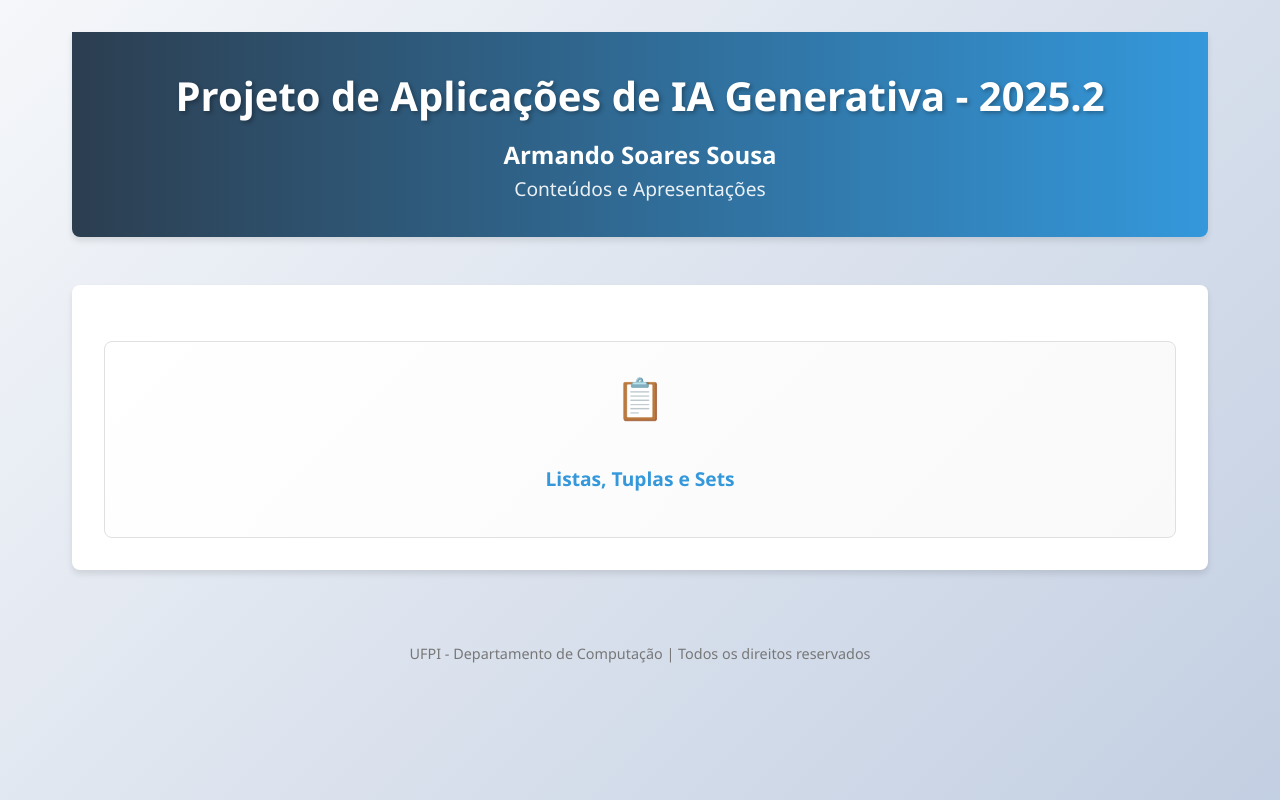
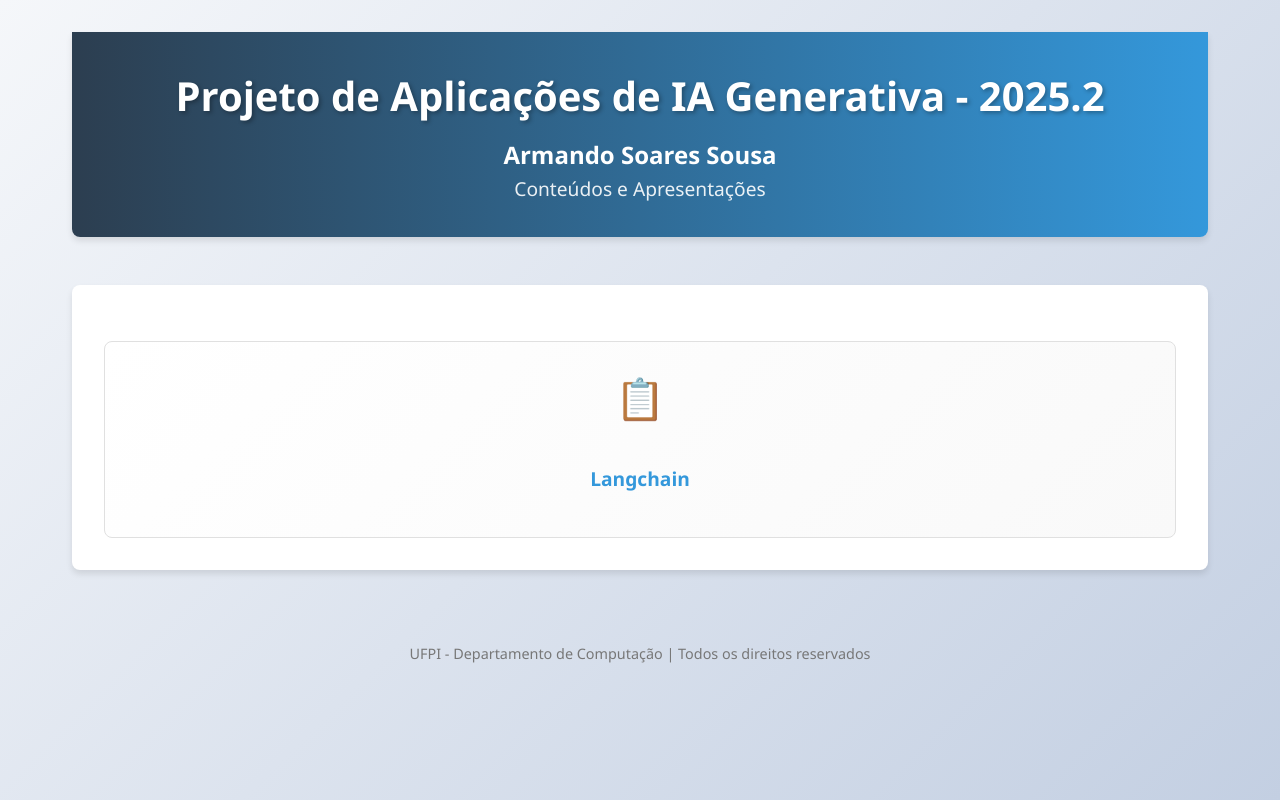
Before and after one commit to topicos-computacao-aplicada/github.io, a plain HTML site: page index.html in a window 1280 px wide. Drawn offline with Linux system fonts and the light colour scheme.

Commit message:
Update link to Langchain in index.html

```diff
--- a/index.html
+++ b/index.html
@@ -18,7 +18,7 @@
             <div class="links-container">
                 <div class="link-card">
                     <div class="icon">📋</div>
-                    <a href="html/listas_tuplas_sets_dicionarios.html">Listas, Tuplas e Sets</a>
+                    <a href="html/langchain.html">Langchain</a>
                 </div>
 
             </div>
```
